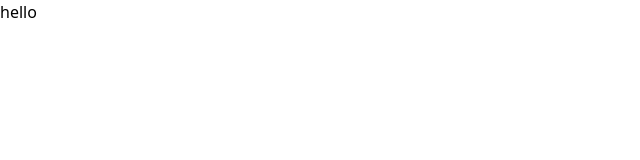
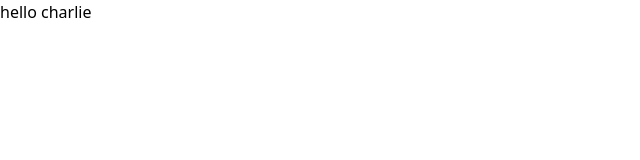
Before and after one commit to Raviraj-Singh3/Image-gallery-react-vite, a React (Vite) app: page / in a window 1280 px wide. Shown: the top 160 px of the page, without its empty margins (0-640 px from the left). Built offline with nearby package versions, Linux system fonts and the light colour scheme.

Commit message:
router exclude1d

```diff
--- a/src/main.jsx
+++ b/src/main.jsx
@@ -9,6 +9,6 @@ ReactDOM.createRoot(document.getElementById('root')).render(
   //   <App />
   // </BrowserRouter>,
   <div>
-    hello
+    hello charlie
   </div>
 )
```
